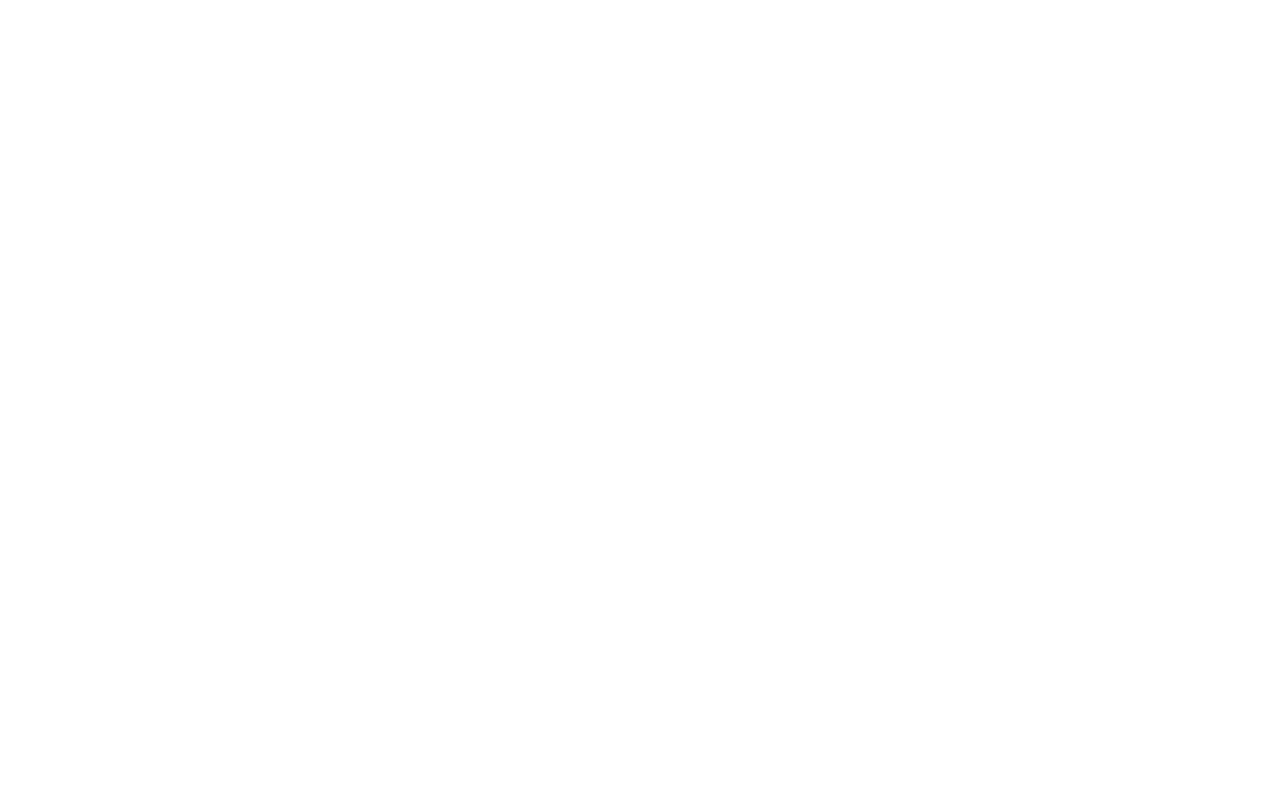
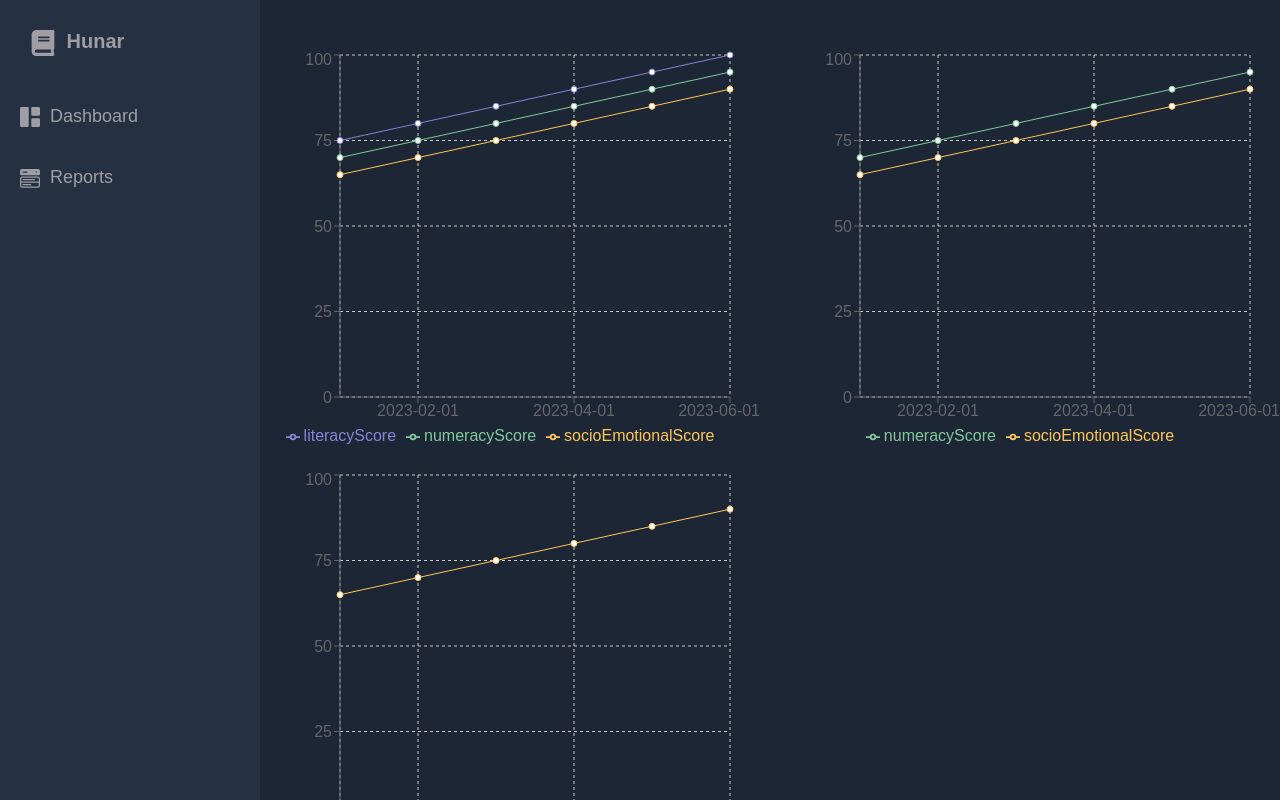
Before and after one commit to cfgmumbai24/Team-56, a React (Create React App) app in the folder hunar/frontend/: page /dashboard in a window 1280 px wide. Before the commit this address had no page. Built offline with nearby package versions, Linux system fonts and the light colour scheme.

Commit message:
Created Dashboard for GramHunar

```diff
--- a/hunar/frontend/package.json
+++ b/hunar/frontend/package.json
@@ -7,10 +7,14 @@
     "@testing-library/react": "^13.4.0",
     "@testing-library/user-event": "^13.5.0",
     "axios": "^1.7.2",
+    "chart.js": "^4.4.3",
     "react": "^18.3.1",
+    "react-chartjs-2": "^5.2.0",
     "react-dom": "^18.3.1",
+    "react-icons": "^5.2.1",
     "react-router-dom": "^6.23.1",
     "react-scripts": "5.0.1",
+    "recharts": "^2.12.7",
     "web-vitals": "^2.1.4"
   },
   "scripts": {
--- a/hunar/frontend/src/App.js
+++ b/hunar/frontend/src/App.js
@@ -1,10 +1,11 @@
 import React from "react";
 import { Route, Routes } from "react-router-dom";
-import Home from "./pages/Home";
+import Home from "./pages/Graph";
 import LoginPage from "./pages/LoginPage";
 import RegisterPage from "./pages/RegisterPage";
 import StudentData from "./pages/StudentData";
 import EditStudentData from "./pages/EditStudentData/EditStudentData";
+import Dashboard from "./pages/Dashboard";
 function App() {
   return (
     <div>
@@ -12,6 +13,7 @@
         <Route path="/" element={<Home />} />
         <Route path="/register" element={<RegisterPage />} />
         <Route path="/login" element={<LoginPage />} />
+        <Route path="/dashboard" element={<Dashboard />} />
         <Route path="/student/:id" element={<StudentData/>} />
         <Route path="/student/:id/edit" element={<EditStudentData />} />
       </Routes>
--- /dev/null
+++ b/hunar/frontend/src/pages/Dashboard.css
@@ -0,0 +1,230 @@
+body {
+    margin: 0;
+    padding: 0;
+    background-color: #1d2634;
+    color: #9e9ea4;
+    font-family: 'Montserrat', sans-serif;
+}
+
+.icon {
+    vertical-align: middle;
+    line-height: 1px;
+    font-size: 20px;
+}
+
+.icon_header {
+    vertical-align: middle;
+    line-height: 1px;
+    font-size: 26px;
+}
+
+.icon,
+.icon_header {
+    margin-right: 5px;
+}
+
+.close_icon {
+    color: red;
+    margin-left: 30px;
+    margin-top: 10px;
+    cursor: pointer;
+}
+
+.grid-container {
+    display: grid;
+    grid-template-columns: 260px 1fr 1fr 1fr;
+    grid-template-rows: 0.2fr 3fr;
+    grid-template-areas:
+        'sidebar header header header'
+        'sidebar main main main';
+    height: 100vh;
+}
+
+/* Header  */
+.header {
+    grid-area: header;
+    height: 60px;
+    display: flex;
+    align-items: center;
+    justify-content: space-between;
+    padding: 0 30px 0 30px;
+    box-shadow: 0 6px 7px -3px rgba(0, 0, 0, 0.35);
+}
+
+.menu-icon {
+    display: none;
+}
+
+/* End Header  */
+
+/* Sidebar  */
+#sidebar {
+    grid-area: sidebar;
+    height: 100%;
+    background-color: #263043;
+    overflow-y: auto;
+    transition: all 0.5s;
+    -webkit-transition: all 0.5s;
+}
+
+.sidebar-title {
+    display: flex;
+    justify-content: space-between;
+    align-items: center;
+    padding: 15px 30px 0px 30px;
+    margin-bottom: 30px;
+}
+
+.sidebar-title>span {
+    display: none;
+}
+
+.sidebar-brand {
+    margin-top: 15px;
+    font-size: 20px;
+    font-weight: 700;
+}
+
+.sidebar-list {
+    padding: 0;
+    list-style-type: none;
+}
+
+.sidebar-list-item {
+    padding: 20px 20px 20px 20px;
+    font-size: 18px;
+}
+
+.sidebar-list-item:hover {
+    background-color: rgba(255, 255, 255, 0.2);
+    cursor: pointer;
+}
+
+.sidebar-list-item>a {
+    text-decoration: none;
+    color: #9e9ea4;
+}
+
+.sidebar-responsive {
+    display: inline !important;
+    position: absolute;
+    /*
+    we want the z-index of the sidebar higher so that
+    the charts are not showing over the sidebar
+    on small screens
+  */
+    z-index: 12 !important;
+}
+
+/* End Sidebar  */
+
+
+/* Main  */
+.main-container {
+    grid-area: main;
+    overflow-y: auto;
+    color: rgba(255, 255, 255, 0.95);
+}
+
+.main-title {
+    display: flex;
+    justify-content: space-between;
+}
+
+.main-cards {
+    display: grid;
+    grid-template-columns: 1fr 1fr 1fr 1fr;
+    margin: 15px 0;
+}
+
+.card {
+    display: flex;
+    flex-direction: column;
+    justify-content: space-around;
+    padding: 8px 15px;
+    border-radius: 5px;
+}
+
+.card:first-child {
+    background-color: #2962ff;
+}
+
+.card:nth-child(2) {
+    background-color: #ff6d00;
+}
+
+.card:nth-child(3) {
+    background-color: #2e7d32;
+}
+
+.card:nth-child(4) {
+    background-color: #d50000;
+}
+
+.card-inner {
+    display: flex;
+    align-items: center;
+    justify-content: space-between;
+}
+
+.card-inner>.card_icon {
+    font-size: 25px;
+}
+
+.charts {
+    display: grid;
+    grid-template-columns: 1fr 1fr;
+    gap: 20px;
+
+    height: 300px;
+}
+
+/* End Main  */
+
+
+/* Medium <= 992px */
+
+@media screen and (max-width: 992px) {
+    .grid-container {
+        grid-template-columns: 1fr;
+        grid-template-rows: 0.2fr 3fr;
+        grid-template-areas:
+            'header'
+            'main';
+    }
+
+    #sidebar {
+        display: none;
+    }
+
+    .menu-icon {
+        display: inline;
+    }
+
+    .sidebar-title>span {
+        display: inline;
+    }
+}
+
+/* Small <= 768px */
+
+@media screen and (max-width: 768px) {
+    .main-cards {
+        grid-template-columns: 1fr;
+        gap: 10px;
+        margin-bottom: 0;
+    }
+
+    .charts {
+        grid-template-columns: 1fr;
+        margin-top: 30px;
+    }
+}
+
+/* Extra Small <= 576px */
+
+@media screen and (max-width: 576px) {
+    .hedaer-left {
+        display: none;
+    }
+}
--- a/hunar/frontend/src/pages/Dashboard.jsx
+++ b/hunar/frontend/src/pages/Dashboard.jsx
@@ -1,9 +1,20 @@
-import React from 'react'
+import { useState } from "react"
+
+import Graph from "./Graph"
+import Sidebar from "./SideBar"
+import './Dashboard.css'
 
 const Dashboard = () => {
+  const [openSidebarToggle, setOpenSidebarToggle] = useState(false)
+
+  const OpenSidebar = () => {
+    setOpenSidebarToggle(!openSidebarToggle)
+  }
   return (
-    <div>Dashboard</div>
+    <div className='grid-container'>
+      <Sidebar openSidebarToggle={openSidebarToggle} OpenSidebar={OpenSidebar}/>
+      <Graph />
+    </div>
   )
 }
-
 export default Dashboard
--- /dev/null
+++ b/hunar/frontend/src/pages/Graph.jsx
@@ -0,0 +1,117 @@
+import React from 'react';
+import { XAxis, YAxis, CartesianGrid, Tooltip, Legend, ResponsiveContainer, LineChart, Line } from 'recharts';
+
+function Home() {
+  // Sample data with datetime and different scores
+  const data = [
+    {
+      datetime: '2023-01-01',
+      literacyScore: 75,
+      numeracyScore: 70,
+      socioEmotionalScore: 65,
+    },
+    {
+      datetime: '2023-02-01',
+      literacyScore: 80,
+      numeracyScore: 75,
+      socioEmotionalScore: 70,
+    },
+    {
+      datetime: '2023-03-01',
+      literacyScore: 85,
+      numeracyScore: 80,
+      socioEmotionalScore: 75,
+    },
+    {
+      datetime: '2023-04-01',
+      literacyScore: 90,
+      numeracyScore: 85,
+      socioEmotionalScore: 80,
+    },
+    {
+      datetime: '2023-05-01',
+      literacyScore: 95,
+      numeracyScore: 90,
+      socioEmotionalScore: 85,
+    },
+    {
+      datetime: '2023-06-01',
+      literacyScore: 100,
+      numeracyScore: 95,
+      socioEmotionalScore: 90,
+    },
+  ];
+
+  return (
+    <main className='main-container'>
+      <div className='charts'>
+        <ResponsiveContainer width="100%" height={400}>
+          <LineChart
+            width={500}
+            height={300}
+            data={data}
+            margin={{
+              top: 5,
+              right: 30,
+              left: 20,
+              bottom: 5,
+            }}
+          >
+            <CartesianGrid strokeDasharray="3 3" />
+            <XAxis dataKey="datetime" />
+            <YAxis />
+            <Tooltip />
+            <Legend />
+            <Line type="monotone" dataKey="literacyScore" stroke="#8884d8" activeDot={{ r: 8 }} />
+            <Line type="monotone" dataKey="numeracyScore" stroke="#82ca9d" />
+            <Line type="monotone" dataKey="socioEmotionalScore" stroke="#ffc658" />
+          </LineChart>
+        </ResponsiveContainer>
+        <ResponsiveContainer width="100%" height={400}>
+          <LineChart
+            width={500}
+            height={300}
+            data={data}
+            margin={{
+              top: 5,
+              right: 30,
+              left: 20,
+              bottom: 5,
+            }}
+          >
+            <CartesianGrid strokeDasharray="3 3" />
+            <XAxis dataKey="datetime" />
+            <YAxis />
+            <Tooltip />
+            <Legend />
+
+            <Line type="monotone" dataKey="numeracyScore" stroke="#82ca9d" />
+            <Line type="monotone" dataKey="socioEmotionalScore" stroke="#ffc658" />
+          </LineChart>
+        </ResponsiveContainer>
+        <ResponsiveContainer width="100%" height={400}>
+          <LineChart
+            width={500}
+            height={300}
+            data={data}
+            margin={{
+              top: 5,
+              right: 30,
+              left: 20,
+              bottom: 5,
+            }}
+          >
+            <CartesianGrid strokeDasharray="3 3" />
+            <XAxis dataKey="datetime" />
+            <YAxis />
+            <Tooltip />
+            <Legend />
+            <Line type="monotone" dataKey="socioEmotionalScore" stroke="#ffc658" />
+          </LineChart>
+        </ResponsiveContainer>
+      </div>
+    </main>
+  );
+}
+
+export default Home;
--- a/hunar/frontend/src/pages/Home.jsx
+++ /dev/null
@@ -1,9 +0,0 @@
-import React from 'react'
-
-const Home = () => {
-  return (
-    <div>Home</div>
-  )
-}
-
-export default Home
--- /dev/null
+++ b/hunar/frontend/src/pages/SideBar.jsx
@@ -0,0 +1,36 @@
+import React from 'react'
+import
+{BsCart3, BsGrid1X2Fill, BsFillArchiveFill, BsFillGrid3X3GapFill, BsPeopleFill,
+  BsListCheck, BsMenuButtonWideFill, BsFillGearFill}
+ from 'react-icons/bs'
+ import { FaBook } from "react-icons/fa";
+
+function Sidebar({openSidebarToggle, OpenSidebar}) {
+  return (
+    <aside id="sidebar" className={openSidebarToggle ? "sidebar-responsive": ""}>
+        <div className='sidebar-title'>
+            <div className='sidebar-brand'>
+                <FaBook  className='icon_header'/> Hunar
+            </div>
+            <span className='icon close_icon' onClick={OpenSidebar}>X</span>
+        </div>
+
+        <ul className='sidebar-list'>
+            <li className='sidebar-list-item'>
+                <a href="">
+                    <BsGrid1X2Fill className='icon'/> Dashboard
+                </a>
+            </li>
+
+            <li className='sidebar-list-item'>
+                <a href="">
+                    <BsMenuButtonWideFill className='icon'/> Reports
+                </a>
+            </li>
+
+        </ul>
+    </aside>
+  )
+}
+
+export default Sidebar
```
Also changed, not shown: hunar/frontend/src/pages/Header.jsx (added, +24 -0 lines), 1 other file (tests, documents, lock files or other folders).
